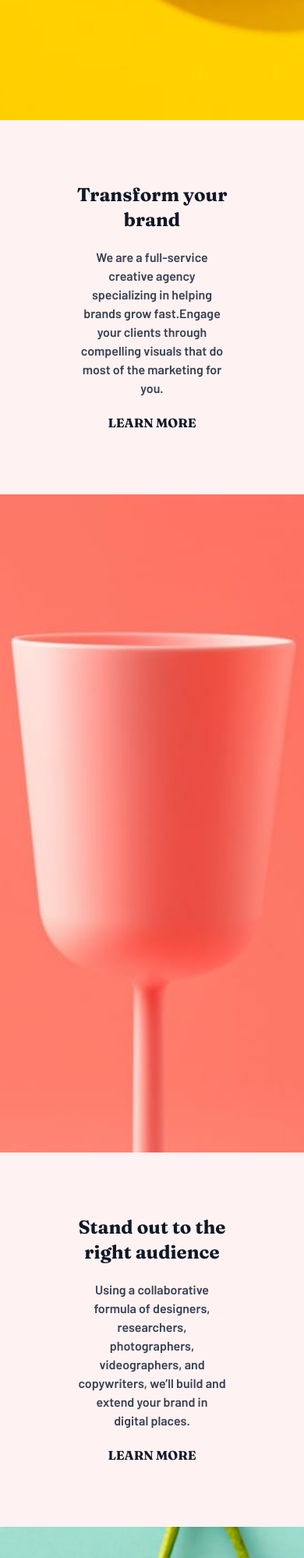
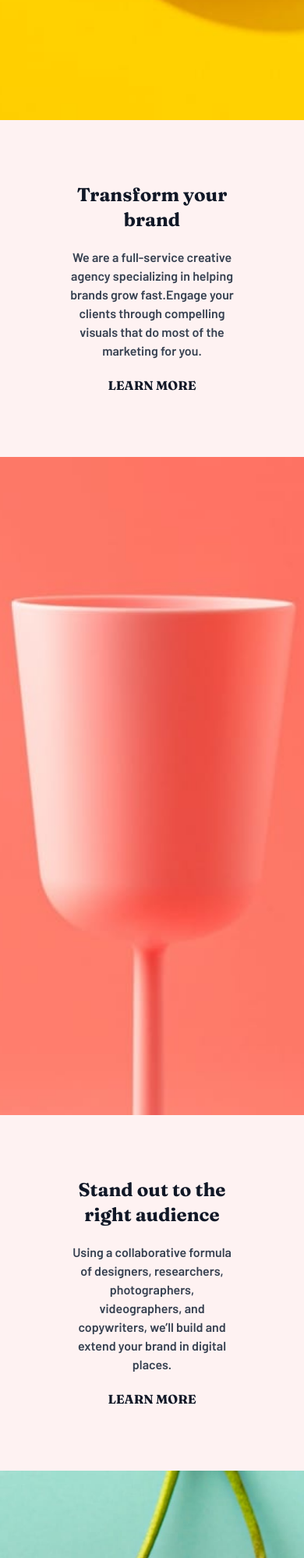
Before and after one commit to muubaraq/Sunnysideagencylandingpage, a plain HTML site: page index.html in a window 390 px wide. Shown: the part 1534-3532 px from the top of the page at 78% size. Drawn offline with nearby package versions, Linux system fonts and the light colour scheme.

Commit message:
padding adjusted on p tag

```diff
--- a/index.html
+++ b/index.html
@@ -92,7 +92,7 @@
     <div class="transform-div flex flex-col-reverse sm:flex-row min-h-screen">
       <div class="transform-text flex-1 flex flex-col justify-center sm:px-10 py-20 sm:items-start items-center bg-red-50 px-20">
         <h2 class="sm:text-5xl text-2xl text-center sm:text-start text-gray-900"> Transform your <br>brand</h2>
-        <p class="sm:w-[430px] py-5 text-gray-700 px-5 text-center sm:text-start sm:px-0">We are a full-service creative agency specializing in helping brands grow fast.Engage your clients through compelling visuals that do most of the marketing for you.</p>
+        <p class="sm:w-[430px] py-5 text-gray-700 px-2 text-center sm:text-start sm:px-0">We are a full-service creative agency specializing in helping brands grow fast.Engage your clients through compelling visuals that do most of the marketing for you.</p>
         <a href="#" class="text-gray-900 hover:underline hover:underline-offset-[1]
         hover:decoration-yellow-300 hover:decoration-8  font-bold">LEARN MORE</a>
       </div>
@@ -106,7 +106,7 @@
       </div>
       <div class="standout-text flex-1 flex flex-col justify-center sm:px-10 py-20 sm:items-start items-center bg-red-50 px-20">
         <h2 class="sm:text-5xl text-2xl text-center sm:text-start text-gray-900"> Stand out to the right audience</h2>
-        <p class="sm:w-[430px] py-5 text-gray-700 px-5 sm:px-0 text-center sm:text-start">
+        <p class="sm:w-[430px] py-5 text-gray-700 px-2 sm:px-0 text-center sm:text-start">
           Using a collaborative formula of designers, researchers, photographers, videographers, and copywriters, we’ll build and extend your brand in digital places. </p>
         <a href="#" class="text-gray-900 hover:underline hover:underline-offset-[1]
          hover:decoration-red-300 hover:decoration-4 font-bold">LEARN MORE</a>
```
